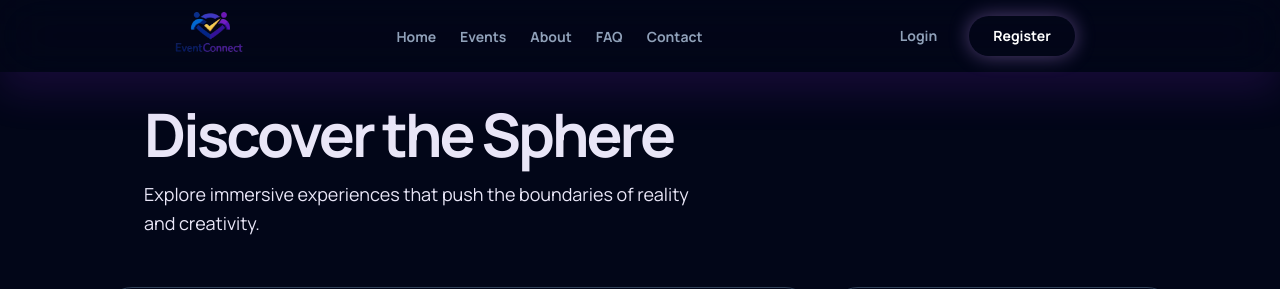
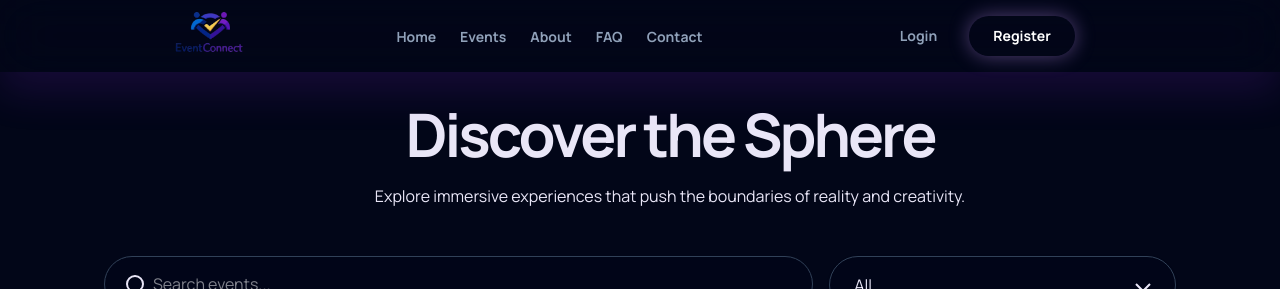
Before and after one commit to Zeno-Solutions/congo-sphere, a Next.js app: page /events in a window 1280 px wide. Shown: the top 289 px of the page. Built offline with nearby package versions, Linux system fonts and the light colour scheme.

Commit message:
event cherche

```diff
--- a/app/(pages)/events/page.tsx
+++ b/app/(pages)/events/page.tsx
@@ -48,13 +48,13 @@ export default function EventsPage() {
         {/* Top Navigation */}
 
         <main className=" p-6">
-          <div className="max-w-7xl w-full lg:px-10 mx-auto">
+          <div className="max-w-7xl w-full lg:px-10 mx-auto text-center">
             {/* Header */}
-            <div className="mx-5 mb-12 lg:ml-20">
+            <div className="mx-5 mb-12 lg:ml-20 text-center">
               <h2 className="text-4xl md:text-6xl font-extrabold font-headline text-on-surface mt-2 tracking-tighter">
                 Discover the Sphere
               </h2>
-              <p className="text-on-surface-variant font-body mt-4 max-w-xl text-lg leading-relaxed">
+              <p className="mt-5">
                 Explore immersive experiences that push the boundaries of
                 reality and creativity.
               </p>
```
